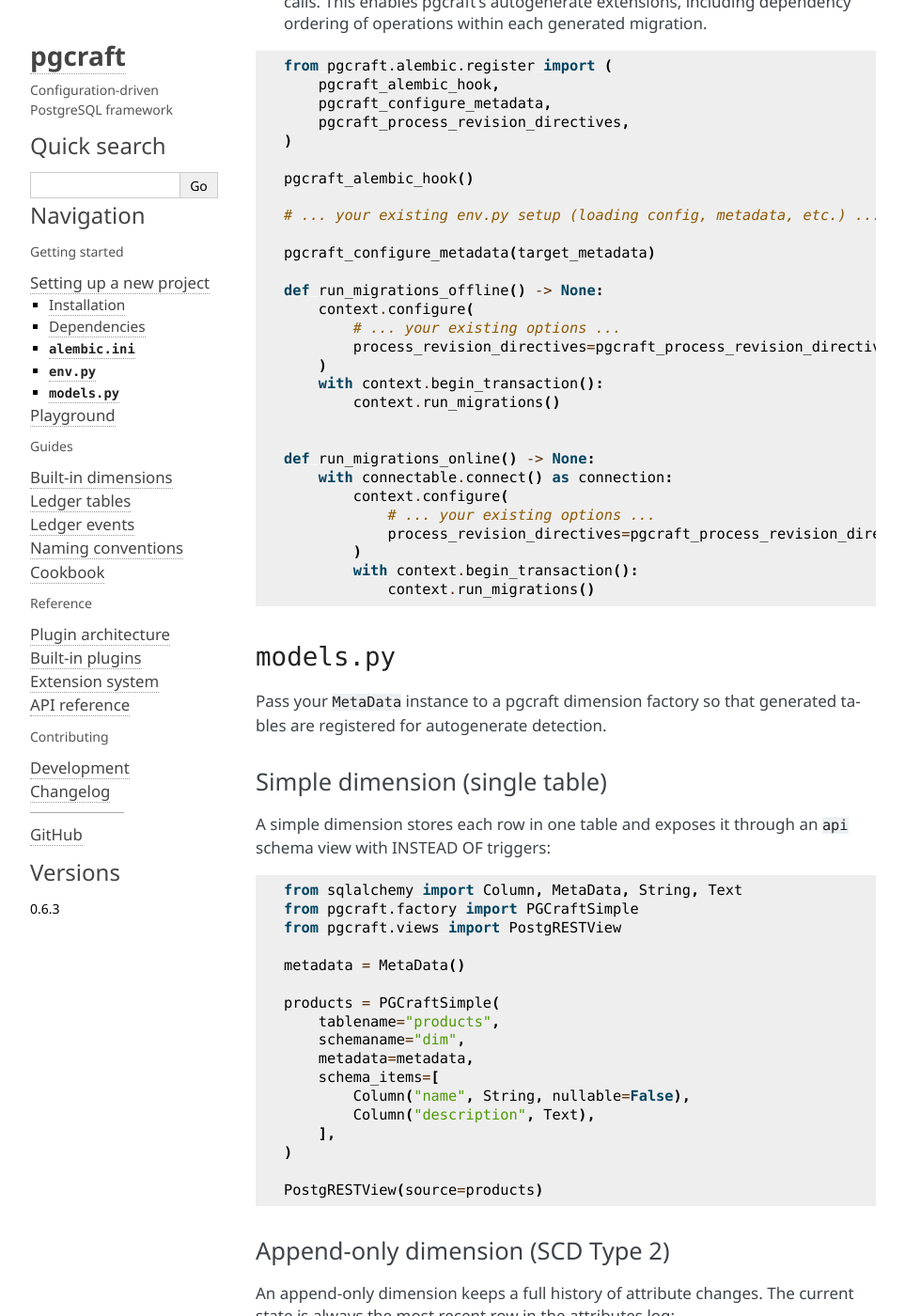
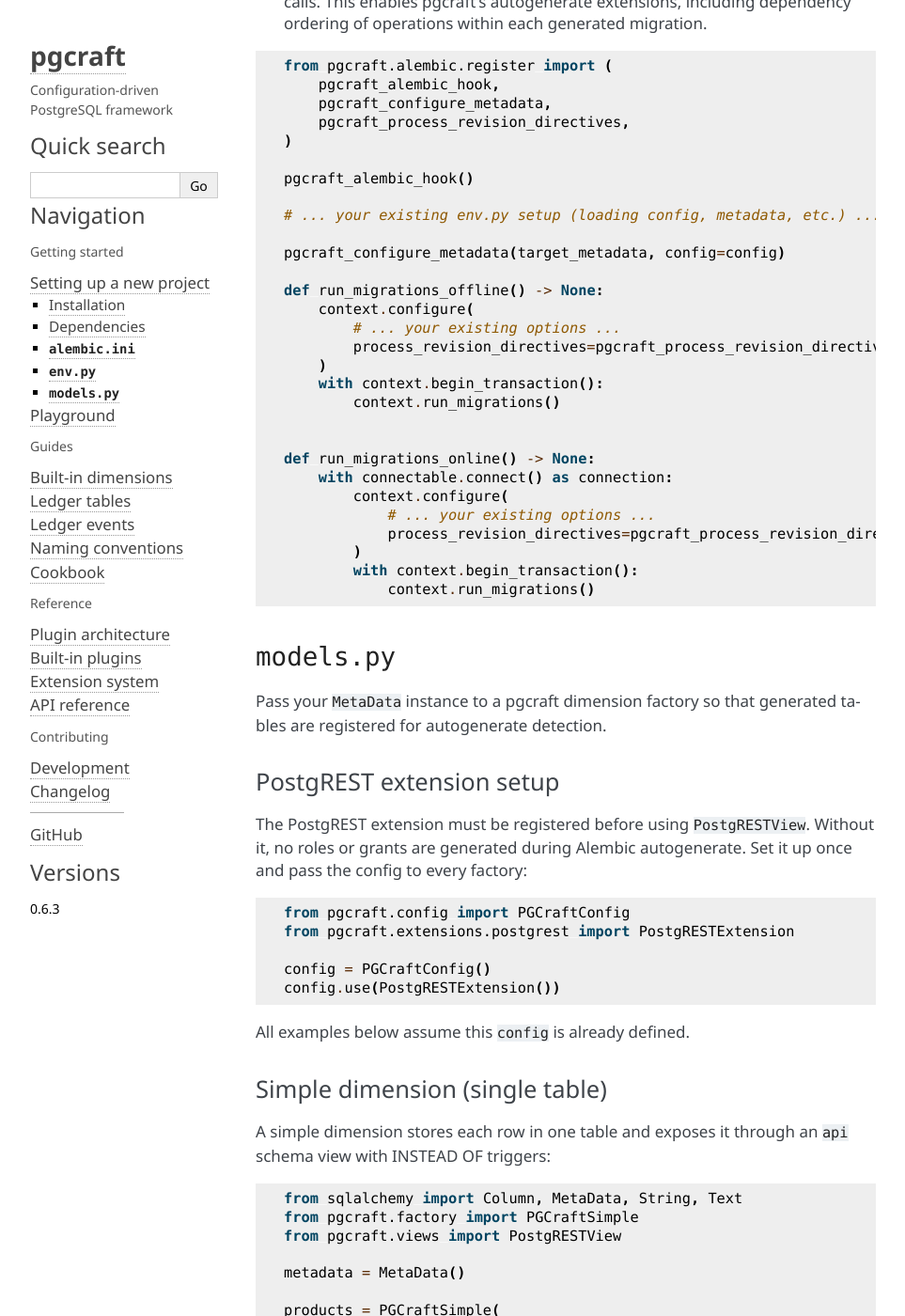
Before and after one commit to roddarjohn/cave, a Sphinx documentation site: the page built from docs/setup.rst, in a window 1280 px wide and 1400 px high, scrolled down 1186 px. Shown: the whole window at 94% size, without its empty margins (148-1111 px from the left). Built offline with Sphinx 7.4.7, drawn with Linux system fonts in a browser that asks for light colours.

Commit message:
extension docs

```diff
--- a/docs/setup.rst
+++ b/docs/setup.rst
@@ -71,7 +71,7 @@
 
    # ... your existing env.py setup (loading config, metadata, etc.) ...
 
-   pgcraft_configure_metadata(target_metadata)
+   pgcraft_configure_metadata(target_metadata, config=config)
 
    def run_migrations_offline() -> None:
        context.configure(
@@ -97,11 +97,29 @@
 Pass your ``MetaData`` instance to a pgcraft dimension factory so that
 generated tables are registered for autogenerate detection.
 
+PostgREST extension setup
+~~~~~~~~~~~~~~~~~~~~~~~~~
+
+The PostgREST extension must be registered before using
+``PostgRESTView``.  Without it, no roles or grants are
+generated during Alembic autogenerate.  Set it up once and
+pass the config to every factory:
+
+.. code-block:: python
+
+   from pgcraft.config import PGCraftConfig
+   from pgcraft.extensions.postgrest import PostgRESTExtension
+
+   config = PGCraftConfig()
+   config.use(PostgRESTExtension())
+
+All examples below assume this ``config`` is already defined.
+
 Simple dimension (single table)
 ~~~~~~~~~~~~~~~~~~~~~~~~~~~~~~~~
 
-A simple dimension stores each row in one table and exposes it through an
-``api`` schema view with INSTEAD OF triggers:
+A simple dimension stores each row in one table and exposes it
+through an ``api`` schema view with INSTEAD OF triggers:
 
 .. code-block:: python
 
@@ -115,6 +133,7 @@
        tablename="products",
        schemaname="dim",
        metadata=metadata,
+       config=config,
        schema_items=[
            Column("name", String, nullable=False),
            Column("description", Text),
```
Also changed, not shown: README.md (+8 -0 lines).
